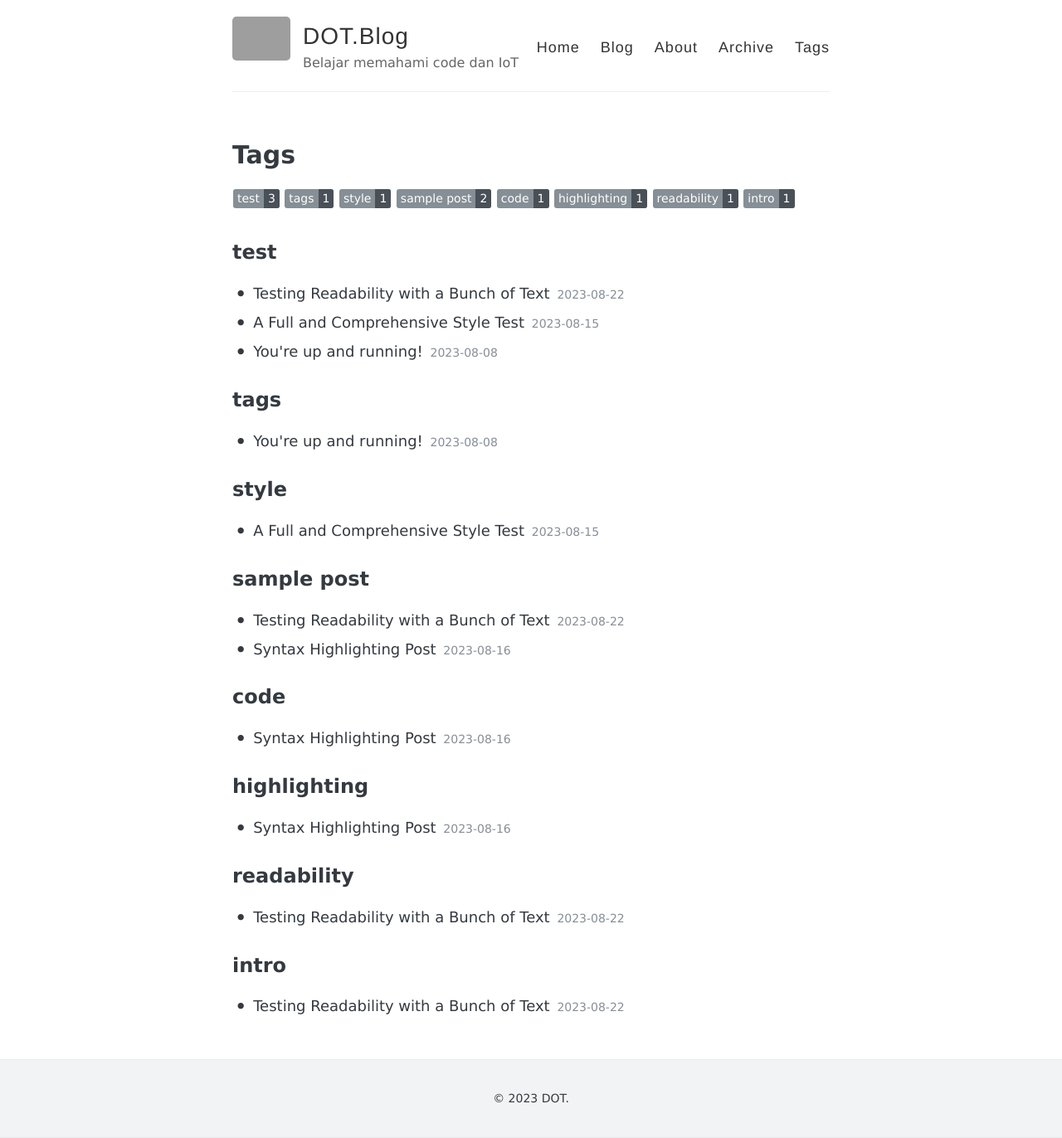
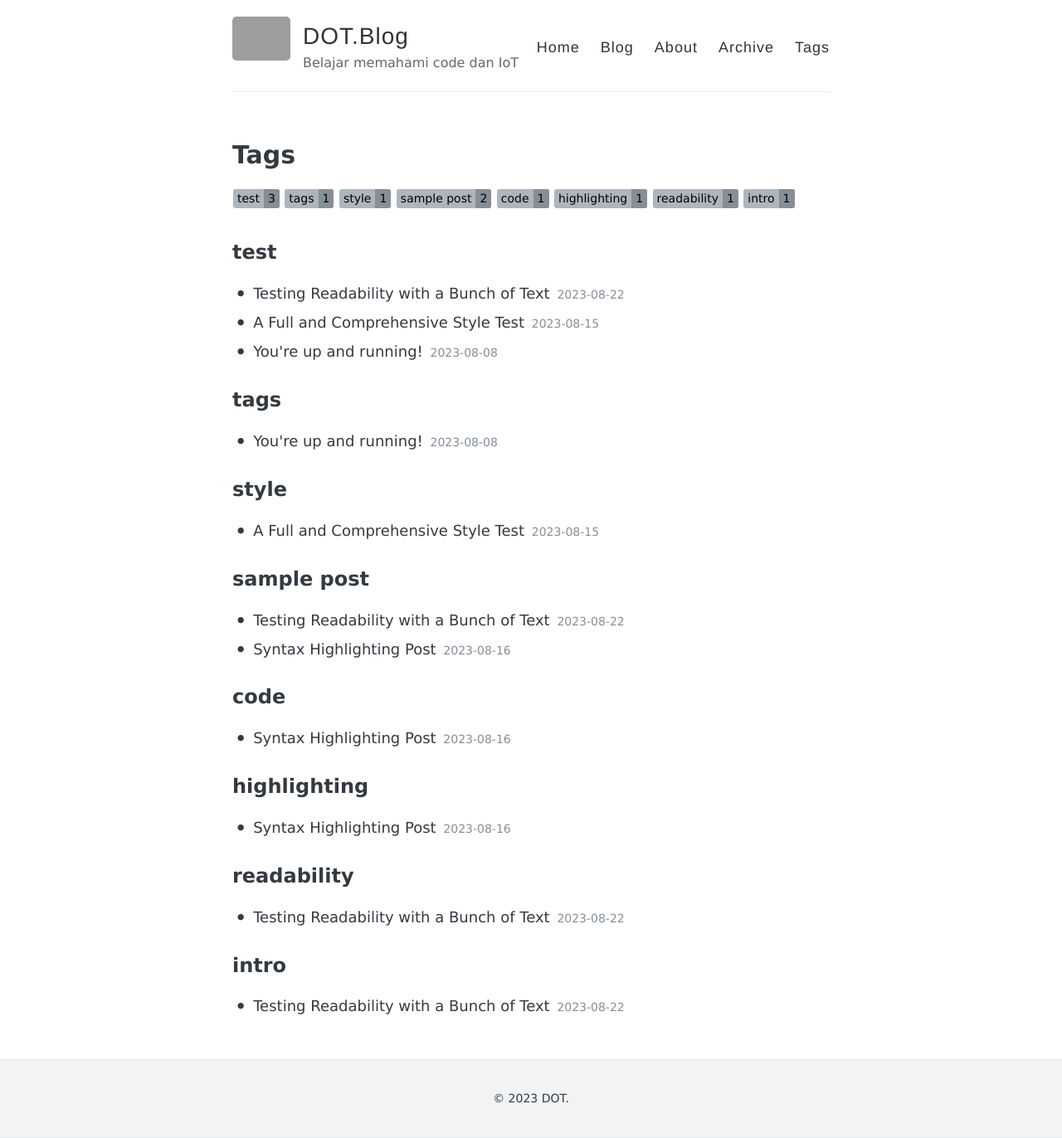
Before and after one commit to iamreeyo/blog, a Jekyll site: the page built from tags/index.html, in a window 1280 px wide. Shown: the whole page at 83% size. Built offline with Jekyll 4.4.1, drawn with Linux system fonts in a browser that asks for light colours.

Commit message:
Update _variables.scss

```diff
--- a/_sass/_variables.scss
+++ b/_sass/_variables.scss
@@ -50,9 +50,9 @@
 $pagination-color: $oc-gray-6;
 $pagination-over-color: $oc-gray-7;
 
-$tag-index-label-color: $oc-white;
-$tag-index-label-background-color: $oc-gray-6;
-$tag-index-count-background-color: $oc-gray-7;
+$tag-index-label-color: $oc-black;
+$tag-index-label-background-color: $oc-gray-5;
+$tag-index-count-background-color: $oc-gray-6;
 
 $footer-border-color: $oc-gray-2;
 $footer-background-color: $oc-gray-1;
```
